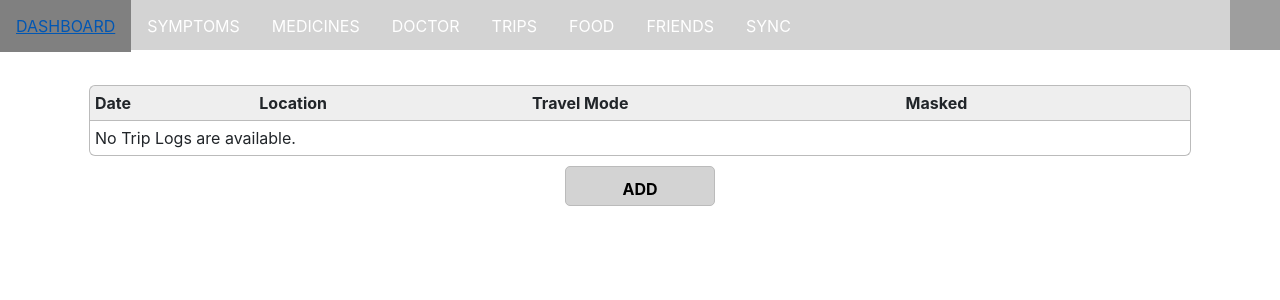
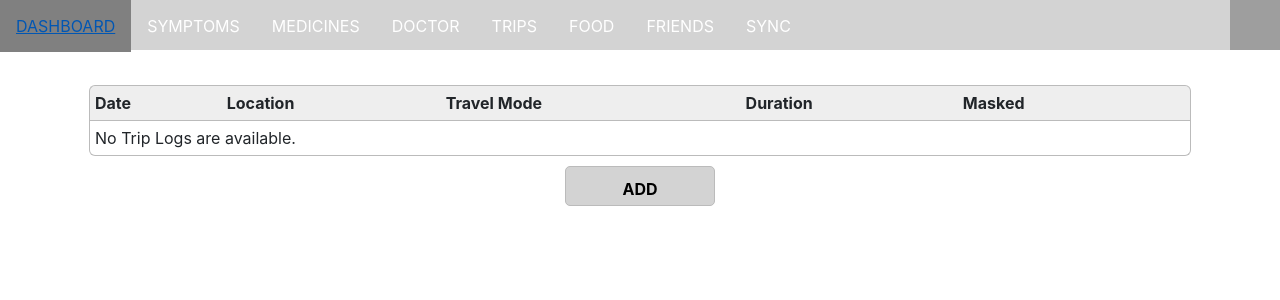
Before and after one commit to smithts/My-COVID-Dashboard, a Django app: page /dashboard/trip/ in a window 1280 px wide. Shown: the top 300 px of the page. Run offline with Django 3.2, Linux system fonts and the light colour scheme; data that the repository does not hold is empty; grey boxes are pictures that could not be loaded.

Commit message:
Added length of trip to trip logs.

```diff
--- a/mysite/dashboard/models.py
+++ b/mysite/dashboard/models.py
@@ -163,6 +163,7 @@ class Trip(models.Model):
     log_date = models.DateField('date published')
     destination = models.CharField(max_length=100)
     travel_mode = models.CharField(max_length=2, choices=TRANSPORTATION_CHOICES)
+    duration = models.CharField(max_length=100)
     masked = models.BooleanField(default=True)
     risk_score = models.IntegerField(default=-1)
 
@@ -174,7 +175,7 @@ class TripForm(ModelForm):
     class Meta:
         widgets = {'log_date': DateInput()}
         model = Trip
-        fields = ['log_date', 'destination', 'travel_mode', 'masked']
+        fields = ['log_date', 'duration', 'destination', 'travel_mode', 'masked']
 
 # Sync Device
 class Device(models.Model):
--- a/mysite/dashboard/templates/trip/index.html
+++ b/mysite/dashboard/templates/trip/index.html
@@ -10,7 +10,8 @@
 {% if trip %}
     {% for t in trip %}
        <tr class="results_row">
-           <td>{{ t.log_date }}</td><td>{{ t.destination }}</td><td>{{ t.get_travel_mode_display }}</td><td>{{ t.masked }}</td>
+           <td>{{ t.log_date }}</td><td>{{ t.destination }}</td><td>{{ t.get_travel_mode_display }}</td>
+           <td>{{ t.duration }}</td><td>{{ t.masked }}</td>
            <td><a href="{% url 'dashboard:delete_trip' t.id %}">DELETE</a></td>
        </tr>
     {% endfor %}
--- a/mysite/dashboard/views.py
+++ b/mysite/dashboard/views.py
@@ -170,7 +170,7 @@ def success_friend(request):
 
 # Trip
 def view_trip(request):
-    headers = ['Date', 'Location', 'Travel Mode', 'Masked', '']
+    headers = ['Date', 'Location', 'Travel Mode', 'Duration', 'Masked', '']
 
     context = {
         'trip': Trip.objects.all().order_by(log_order),
```
